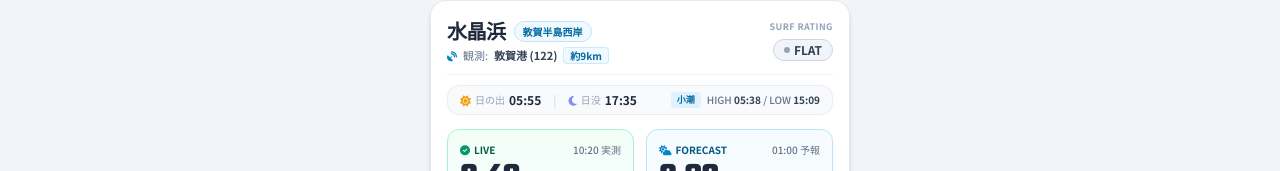
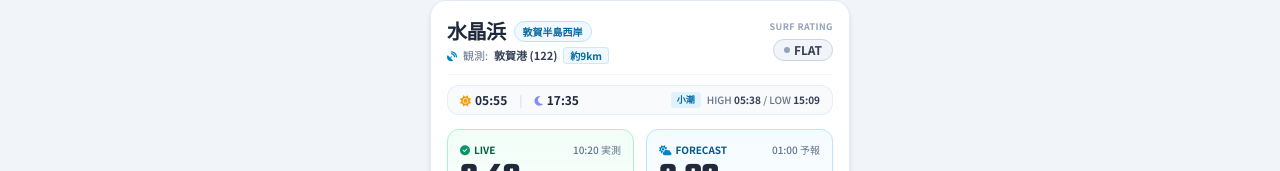
Before and after one commit to dmmiea/surf-base, a plain HTML site: page index.html in a window 1280 px wide. Shown: the part 137-308 px from the top of the page. Drawn offline with nearby package versions, Linux system fonts and the light colour scheme.

Commit message:
style: 日の出・日没の文字を削除しアイコンと時刻のみの表示に変更

```diff
--- a/index.html
+++ b/index.html
@@ -118,13 +118,11 @@
         <div class="flex items-center space-x-3 text-slate-600">
           <span class="flex items-center gap-1">
             <i class="fa-solid fa-sun text-amber-500 text-[11px]"></i>
-            <span class="text-[10px] text-slate-400">日の出</span>
             <strong id="sunRiseTime" class="text-slate-800 font-bold">05:52</strong>
           </span>
           <span class="text-slate-300">|</span>
           <span class="flex items-center gap-1">
             <i class="fa-solid fa-moon text-indigo-400 text-[11px]"></i>
-            <span class="text-[10px] text-slate-400">日没</span>
             <strong id="sunSetTime" class="text-slate-800 font-bold">17:41</strong>
           </span>
         </div>
```
